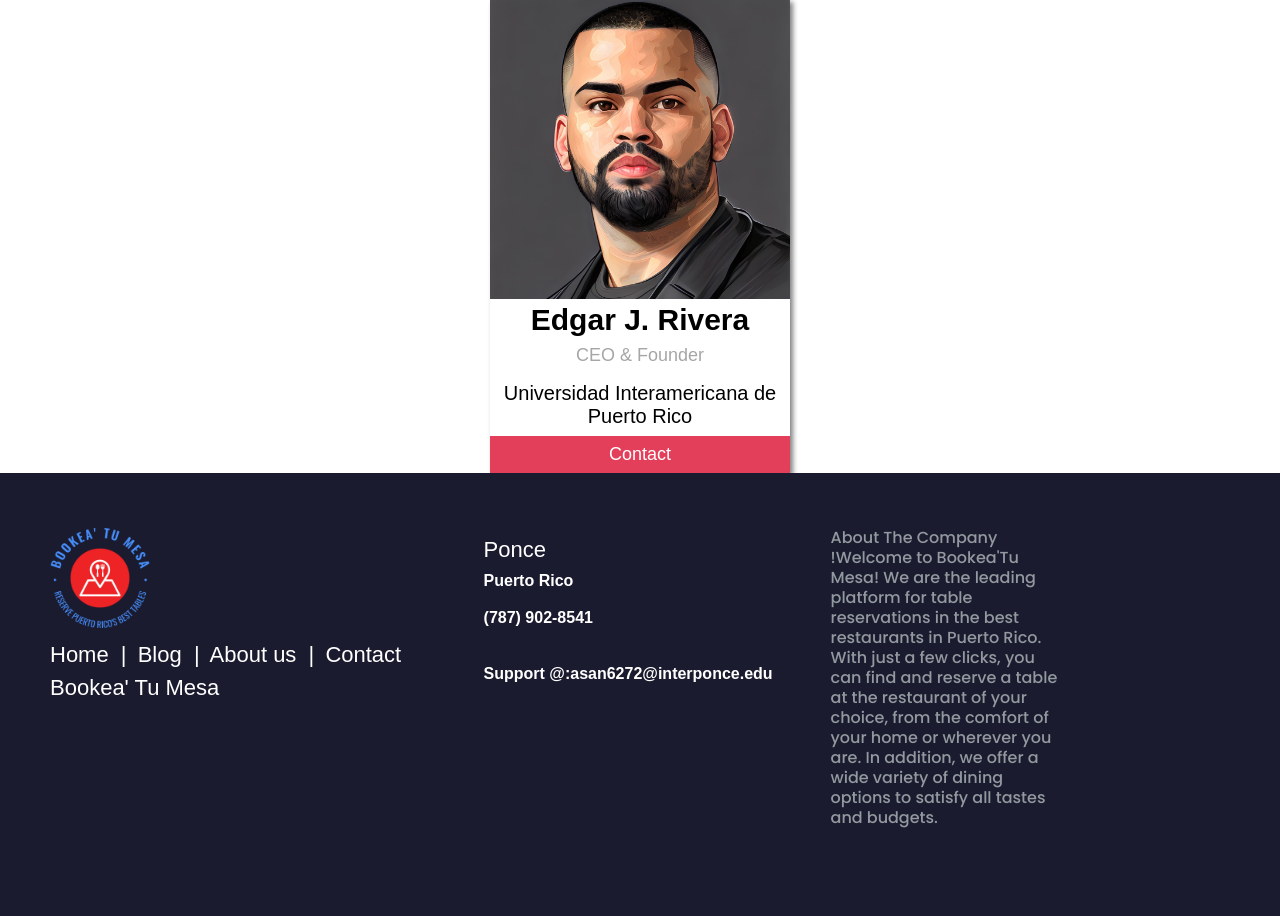
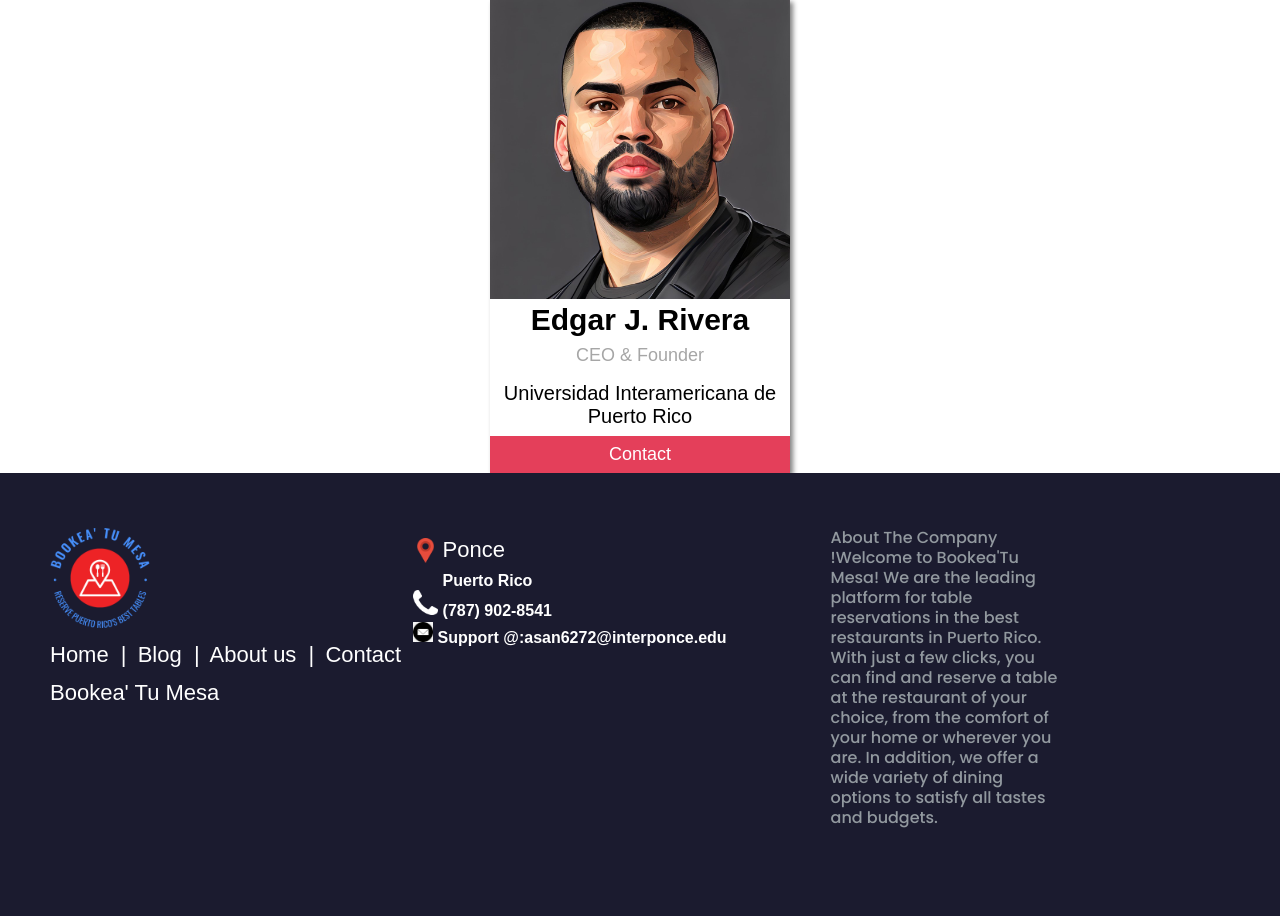
Before and after one commit to edgarjrivera/Bookea-tu-Mesa, a PHP site: page /BookeaTuMesa.php in a window 1280 px wide. Shown: the part 2346-3262 px from the top of the page. Run offline with PHP 8.4, Linux system fonts and the light colour scheme.

Commit message:
Iconos en el footer
cambie los iconos de color

```diff
--- a/BookeaTuMesa.php
+++ b/BookeaTuMesa.php
@@ -179,17 +179,17 @@
 
                   <div class="footer-center">
                       <div>
-                        <i class="fa fa-map-marker"></i>
+                        <img src="Media/map marker red.png" style="width: 25px;">
                         <p><span>Ponce</span>Puerto Rico</p>
                       </div>
 
                       <div>
-                        <i class="fa fa-phone"></i>
+                        <img src="Media/425-4258321_telephone-icon-png.png" style="width: 25px;">
                         <p>(787) 902-8541</p>
                       </div>
 
                       <div>
-                        <i class="fa fa-envelope"></i>
+                        <img src="Media/mail.jpg" style="width: 20px;">
                         <p>Support @:asan6272@interponce.edu</a></p>
                       </div>
                   </div>
--- a/main.css
+++ b/main.css
@@ -440,6 +440,7 @@ button:hover, a:hover {
 }
 .footer .footer-links a::before{
   content: "|";
+  padding-bottom: 5px;
   font-weight: normal;
   font-size: 22px;
   display: inline-block;
```
Also changed, not shown: Media/425-4258321_telephone-icon-png.png (added), Media/Map marker.png (added), Media/Phone.png (added), Media/mail.jpg (added), Media/map marker red.png (added), Media/phone black and white.png (added).
